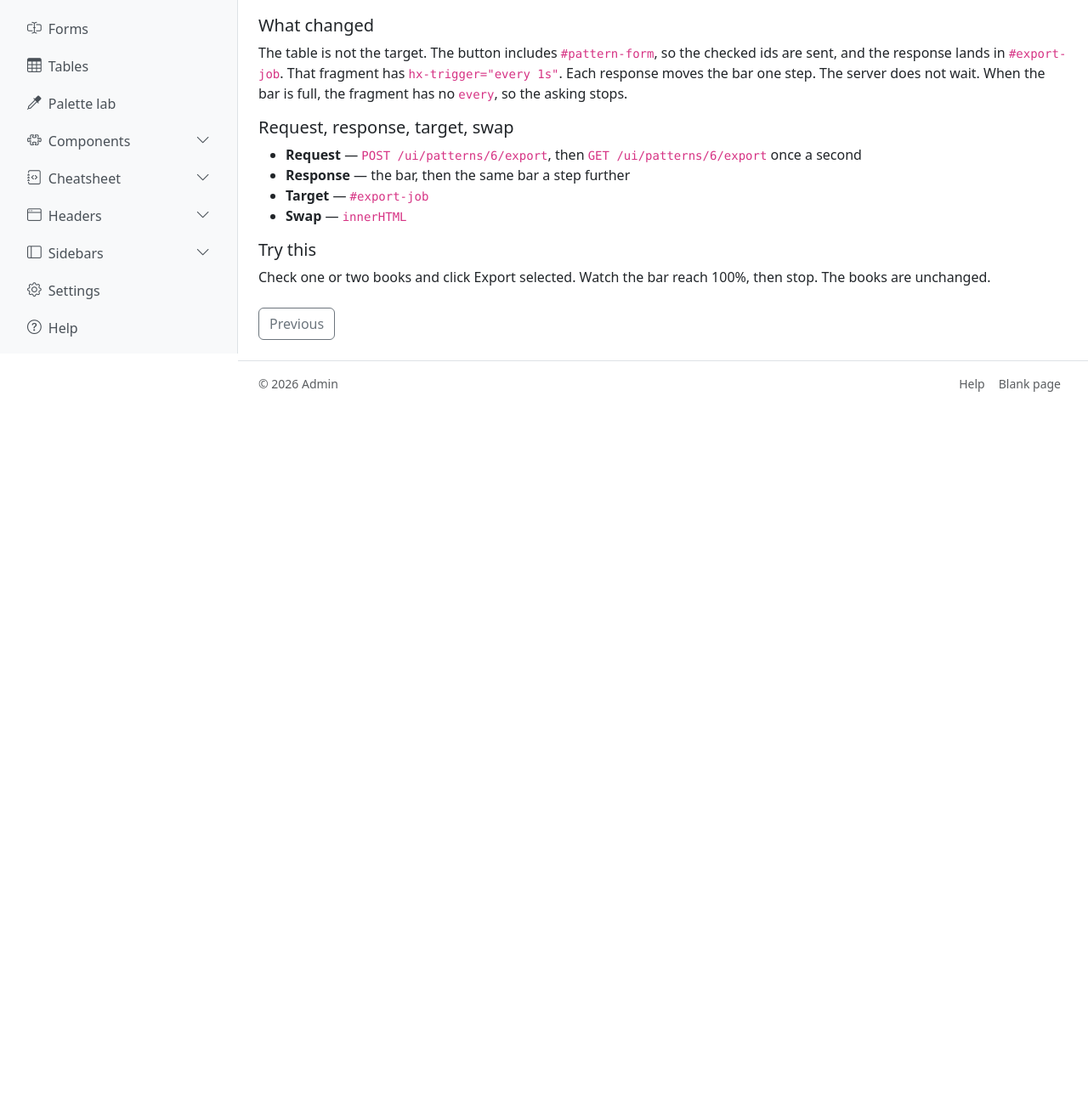
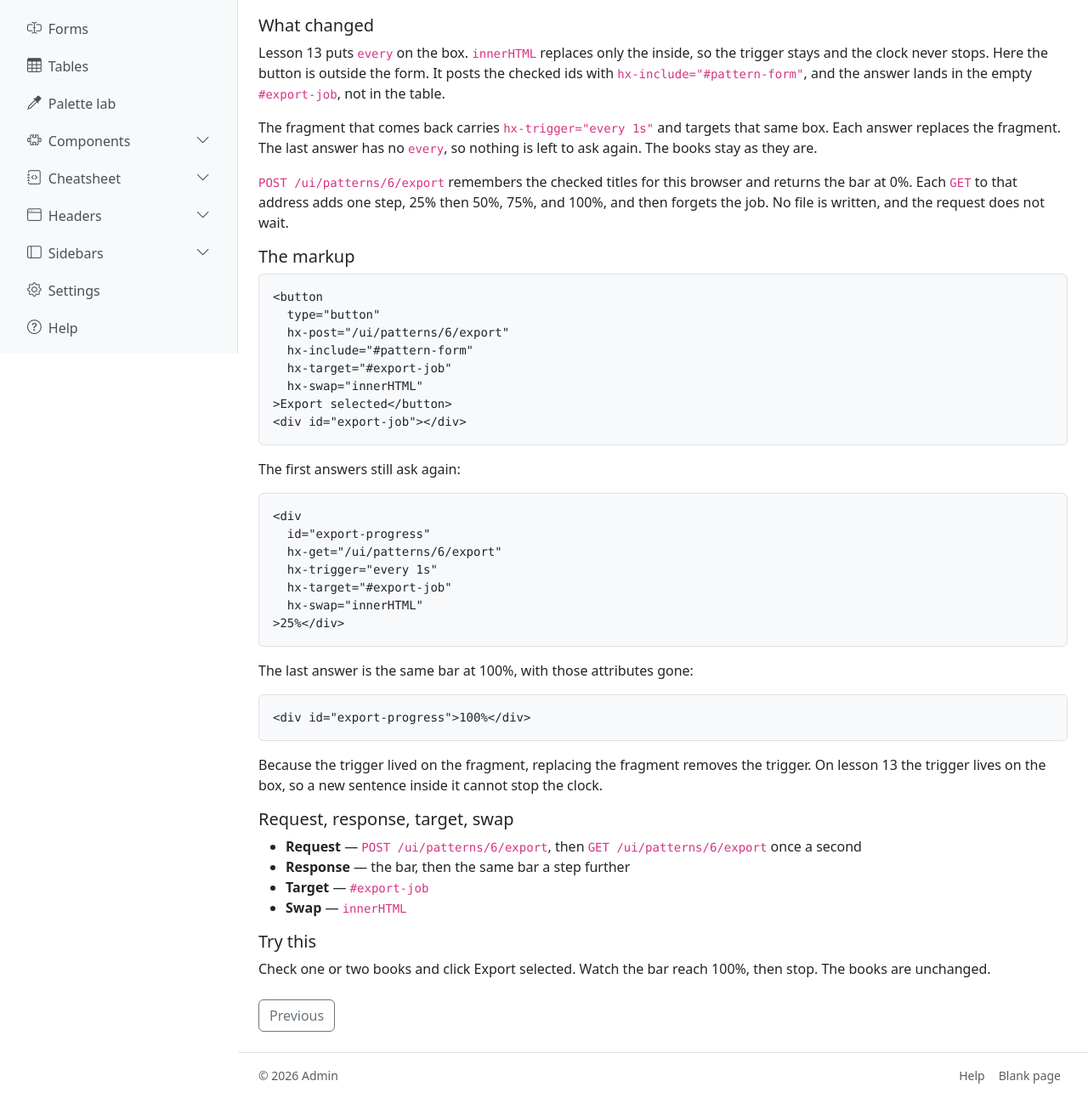
Before and after one commit to tgogos/htmx-bootstrap-tutorial, a FastAPI app: template app/ui/templates/patterns/lesson_6.html in a window 1280 px wide. Shown: the part 384-1676 px from the top of the page at 85% size. Before the commit the page ends 845 px from the top, so only its background shows below. Run offline with FastAPI, Linux system fonts and the light colour scheme; the template is opened without the code that fills it, so the values that code supplies are empty; parts of the project's set-up code (start-up, migrations or seed data) failed here and were passed over; some libraries are stand-ins or nearby versions.

Commit message:
Show on pattern 6 that every lives on the returned fragment, so the last response stops the bar, and that the export address only counts steps.
Co-authored-by: Cursor <cursoragent@cursor.com>

```diff
--- a/app/ui/templates/patterns/index.html
+++ b/app/ui/templates/patterns/index.html
@@ -5,7 +5,7 @@
 {% include "patterns/nav.html" %}
 <div class="pb-2 mb-3 border-bottom">
   <h1 class="h2">Patterns</h1>
-  <p class="text-body-secondary mb-0">These pages come after <a href="/ui/tutorial">lessons 1–15</a>. Each one is still one idea.</p>
+  <p class="text-body-secondary mb-0">These pages come after <a href="/ui/tutorial">lessons 1–16</a>. Each one is still one idea.</p>
 </div>
 <p>They use the same books as the <a href="/ui/books">books table</a>: the first eight titles. That table does not change. Checking a row here does not check it there.</p>
 <ol>
@@ -14,7 +14,7 @@
   <li><a href="/ui/patterns/3">Out of band</a> — the same action, and <code>hx-swap-oob</code> updates the line above the table.</li>
   <li><a href="/ui/patterns/4">Morph</a> — <code>innerMorph</code> merges the new table in, so a check you set can stay.</li>
   <li><a href="/ui/patterns/5">Delete</a> — confirm, then the count and the merge from the two pages before.</li>
-  <li><a href="/ui/patterns/6">Export</a> — a bar that asks again until the job is finished.</li>
+  <li><a href="/ui/patterns/6">Export</a> — the bar asks again on <code>every 1s</code>, and the finished fragment has no <code>every</code>.</li>
 </ol>
 <p class="mb-0">The files for these pages live in <code>app/ui/templates/patterns/</code>. The routes are <code>app/ui/patterns_routes.py</code>.</p>
 {% endblock %}
--- a/app/ui/templates/patterns/lesson_6.html
+++ b/app/ui/templates/patterns/lesson_6.html
@@ -21,7 +21,30 @@
 <div id="export-job" class="mb-3"></div>
 
 <h2 class="h5 mt-4">What changed</h2>
-<p>The table is not the target. The button includes <code>#pattern-form</code>, so the checked ids are sent, and the response lands in <code>#export-job</code>. That fragment has <code>hx-trigger="every 1s"</code>. Each response moves the bar one step. The server does not wait. When the bar is full, the fragment has no <code>every</code>, so the asking stops.</p>
+<p>Lesson 13 puts <code>every</code> on the box. <code>innerHTML</code> replaces only the inside, so the trigger stays and the clock never stops. Here the button is outside the form. It posts the checked ids with <code>hx-include="#pattern-form"</code>, and the answer lands in the empty <code>#export-job</code>, not in the table.</p>
+<p>The fragment that comes back carries <code>hx-trigger="every 1s"</code> and targets that same box. Each answer replaces the fragment. The last answer has no <code>every</code>, so nothing is left to ask again. The books stay as they are.</p>
+<p><code>POST /ui/patterns/6/export</code> remembers the checked titles for this browser and returns the bar at 0%. Each <code>GET</code> to that address adds one step, 25% then 50%, 75%, and 100%, and then forgets the job. No file is written, and the request does not wait.</p>
+
+<h2 class="h5">The markup</h2>
+<pre class="bg-body-tertiary border rounded p-3 small mb-3"><code>&lt;button
+  type="button"
+  hx-post="/ui/patterns/6/export"
+  hx-include="#pattern-form"
+  hx-target="#export-job"
+  hx-swap="innerHTML"
+&gt;Export selected&lt;/button&gt;
+&lt;div id="export-job"&gt;&lt;/div&gt;</code></pre>
+<p>The first answers still ask again:</p>
+<pre class="bg-body-tertiary border rounded p-3 small mb-3"><code>&lt;div
+  id="export-progress"
+  hx-get="/ui/patterns/6/export"
+  hx-trigger="every 1s"
+  hx-target="#export-job"
+  hx-swap="innerHTML"
+&gt;25%&lt;/div&gt;</code></pre>
+<p>The last answer is the same bar at 100%, with those attributes gone:</p>
+<pre class="bg-body-tertiary border rounded p-3 small mb-3"><code>&lt;div id="export-progress"&gt;100%&lt;/div&gt;</code></pre>
+<p>Because the trigger lived on the fragment, replacing the fragment removes the trigger. On lesson 13 the trigger lives on the box, so a new sentence inside it cannot stop the clock.</p>
 
 <h2 class="h5">Request, response, target, swap</h2>
 <ul>
```
